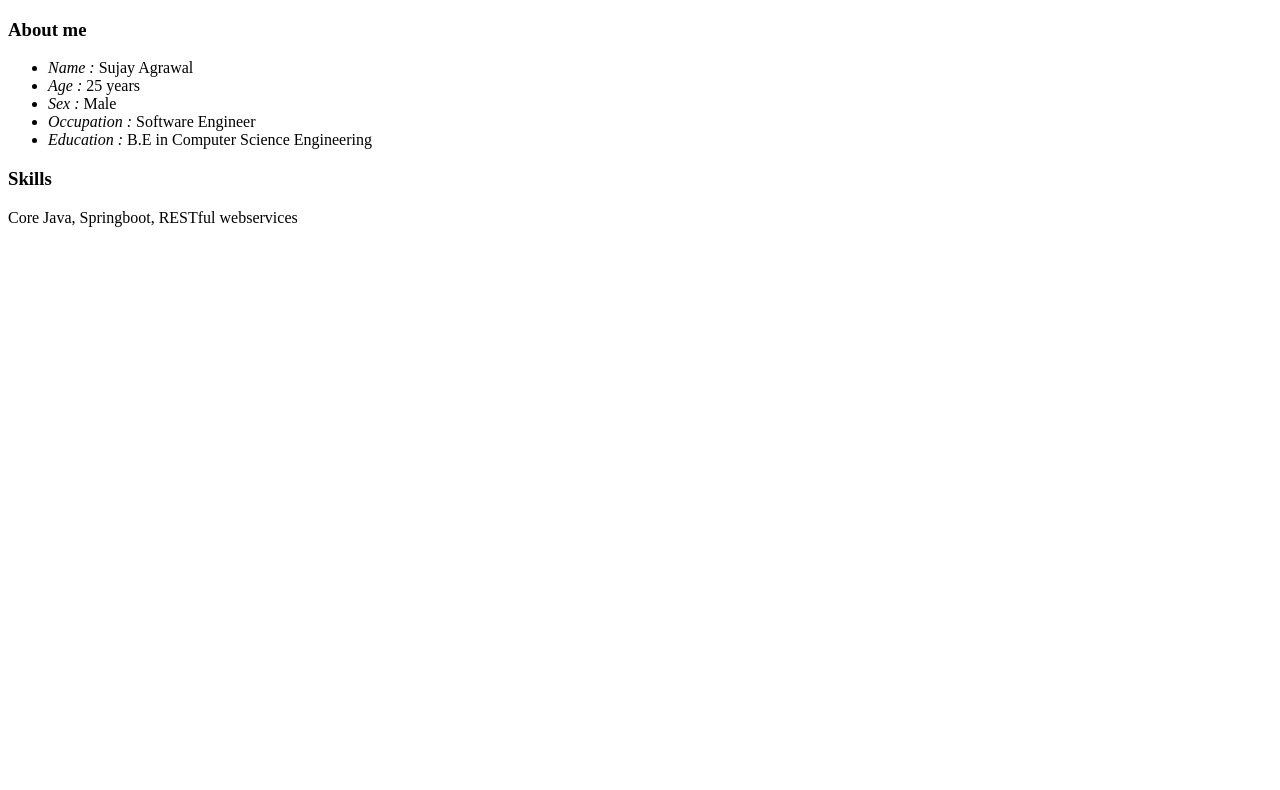
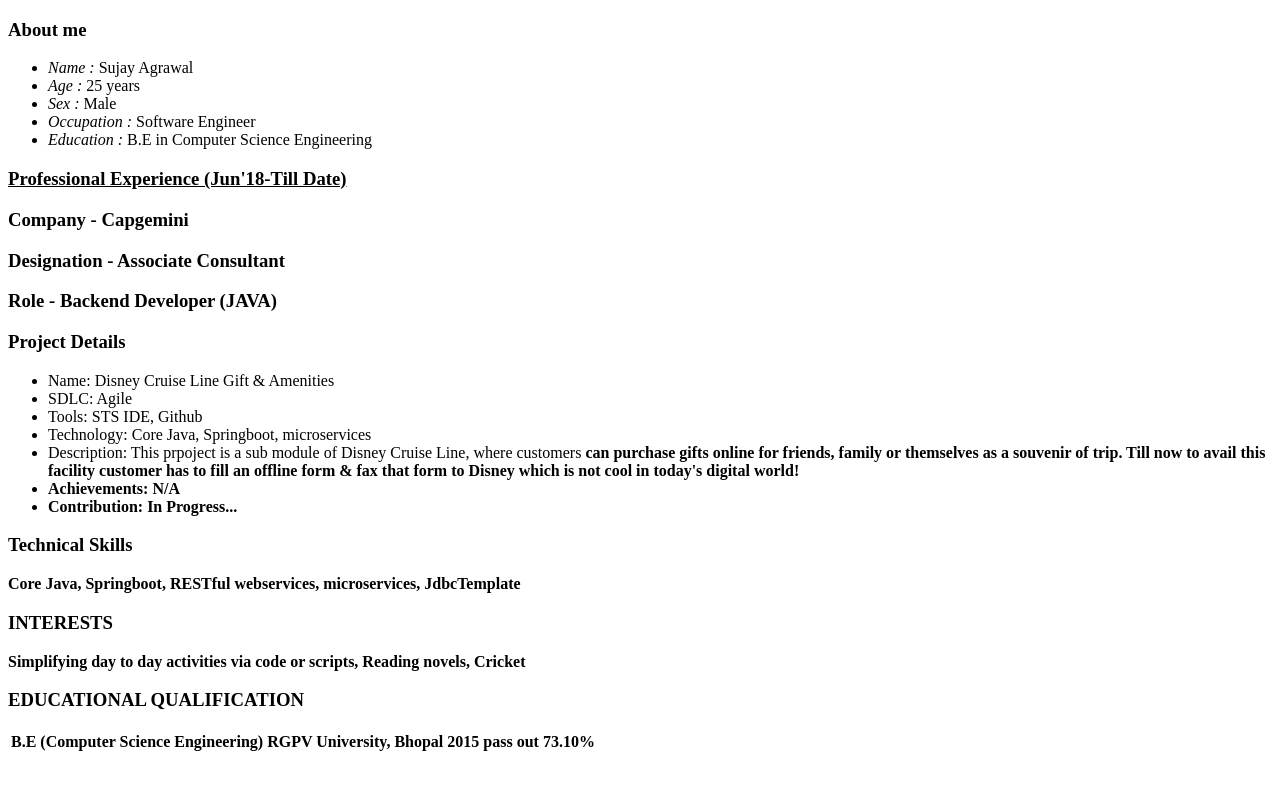
Before and after one commit to SujayAgrawal/SujayAgrawal.github.io, a plain HTML site: page index.html in a window 1280 px wide. Drawn offline with Linux system fonts and the light colour scheme.

Commit message:
added all major fields

```diff
--- a/index.html
+++ b/index.html
@@ -26,8 +26,38 @@
     <li>
       <i>Education : </i>B.E in Computer Science Engineering</li>
   </ul>
-  <h3>Skills</h3>
-  <p>Core Java, Springboot, RESTful webservices</p>
+  <h3><u>Professional Experience (Jun'18-Till Date)</u></h3>
+  <h3>Company - Capgemini</h3>
+  <h3>Designation - Associate Consultant</h3>
+  <h3>Role - Backend Developer (JAVA)</h3>
+  <h3>Project Details</h3>
+  <ul>
+    <li>Name: Disney Cruise Line Gift & Amenities</li>
+    <li>SDLC: Agile</li>
+    <li>Tools: STS IDE, Github</li>
+    <li>Technology: Core Java, Springboot, microservices</li>
+    <li>Description: This prpoject is a sub module of Disney Cruise Line, where customers<b/>
+      can purchase gifts online for friends, family or themselves as a souvenir of trip.<b/>
+      Till now to avail this facility customer has to fill an offline form & fax that form to Disney<b/>
+      which is not cool in today's digital world!
+    </li>
+    <li>Achievements: N/A</li>
+    <li>Contribution: In Progress...</li>
+  </ul>
+
+  <h3>Technical Skills</h3>
+  <p>Core Java, Springboot, RESTful webservices, microservices, JdbcTemplate</p>
+  <h3>INTERESTS</h3>
+  <p>Simplifying day to day activities via code or scripts, Reading novels, Cricket</p>
+  <h3>EDUCATIONAL QUALIFICATION</h3>
+  <table>
+    <tr>
+      <td>B.E (Computer Science Engineering)</td>
+      <td>RGPV University, Bhopal</td>
+      <td>2015 pass out</td>
+      <td>73.10%</td>
+    </tr>
+  </table>
 </body>
 
 </html>
```
